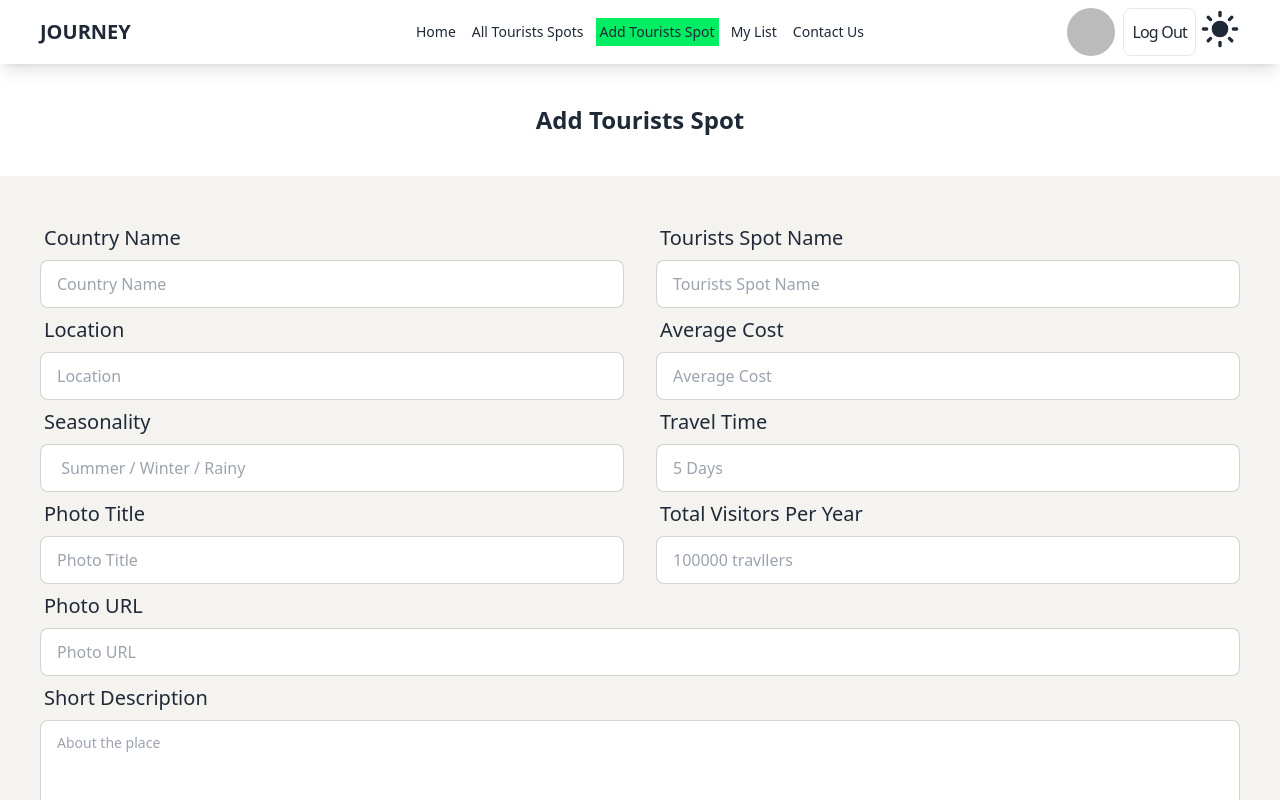
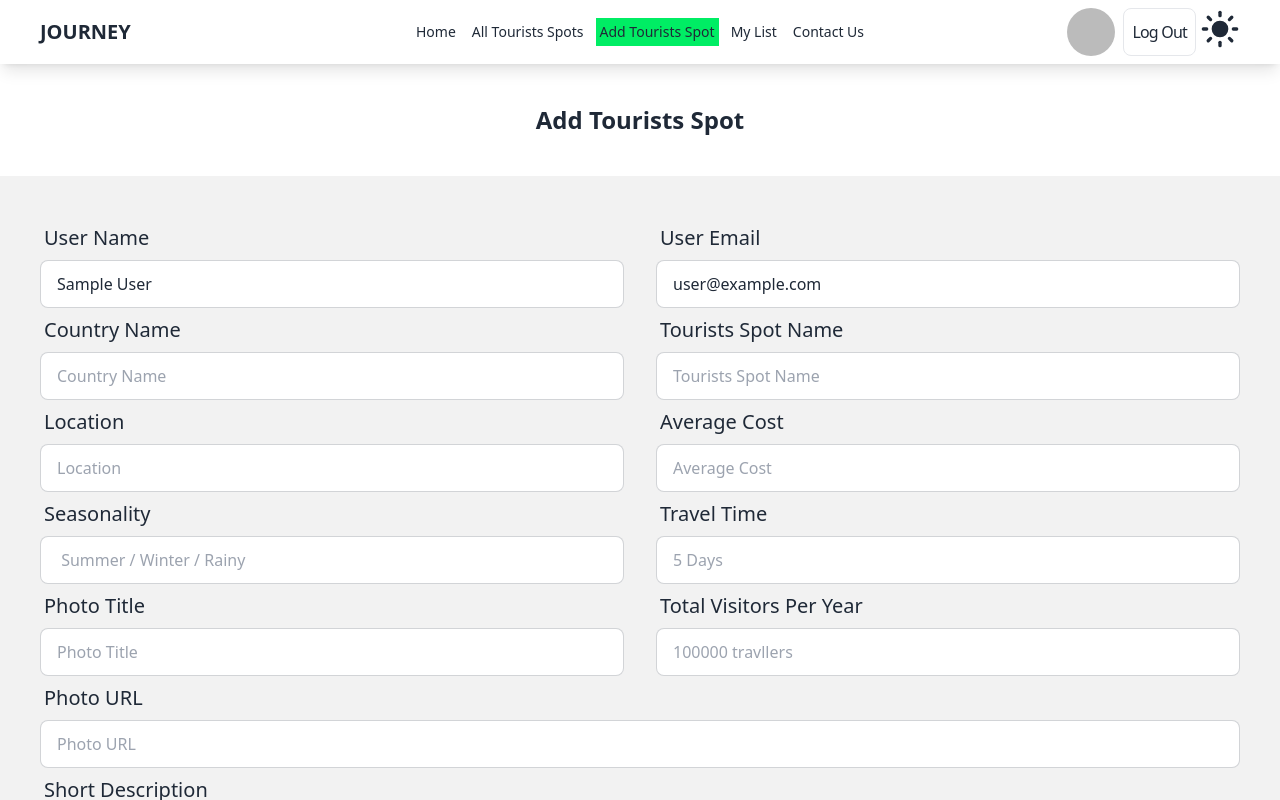
Before and after one commit to developerMohib/Journey-to-willing-place-client-assign-10, a React (Vite) app: page /addSpot in a window 1280 px wide. Shown: the top 800 px of the page. Built offline with nearby package versions, Linux system fonts and the light colour scheme; no server answers; sample sign-in values are in the browser's storage.

Commit message:
protected and private route added

```diff
--- a/src/Components/Navbar.jsx
+++ b/src/Components/Navbar.jsx
@@ -24,15 +24,10 @@ const Navbar = () => {
       console.error(error);
     });
   };
-
   useEffect(() => {
     const localTheme = localStorage.getItem("theme");
-    if (localTheme) {
-      setTheme(localTheme);
-    }
+    setTheme(localTheme);
   }, []);
-
-  // console.log(theme, 'theme age')
 
   useEffect(() => {
     localStorage.setItem("theme", theme);
@@ -40,9 +35,7 @@ const Navbar = () => {
   }, [theme]);
 
   const handleTheme = (e) => {
-    const value = e.target.checked;
-    // console.log(value, 'value')
-    if (value) {
+    if (e.target.checked) {
       setTheme("night");
     } else {
       setTheme("light");
--- /dev/null
+++ b/src/Components/Private.jsx
@@ -0,0 +1,24 @@
+import { useContext } from "react";
+import { AuthCustomContext } from "../MainProvider/MainProvider";
+import { Navigate, useLocation, useNavigate } from "react-router-dom";
+import PropTypes from 'prop-types';
+
+const Private = ({children}) => {
+     const {user, loading} = useContext(AuthCustomContext);
+     const location = useLocation() ;
+     const navigate = useNavigate();
+
+     console.log(navigate, 'location');
+     if(loading) {
+        return <span className="text-center" > Loading.... </span>
+     }
+     if(user){
+        return children ;
+     }
+
+    return <Navigate state={location?.pathname} to='/login'> </Navigate> ;
+};
+Private.propTypes = {
+    children: PropTypes.node,
+}
+export default Private;
--- /dev/null
+++ b/src/Components/Protected.jsx
@@ -0,0 +1,26 @@
+import { useContext } from "react";
+import { AuthCustomContext } from "../MainProvider/MainProvider";
+import { Navigate, useLocation, useNavigate } from "react-router-dom";
+import PropTypes from 'prop-types';
+
+
+const Protected = ({children}) => {
+    const {user, loading} = useContext(AuthCustomContext);
+     const location = useLocation() ;
+     const navigate = useNavigate();
+
+     console.log(navigate, 'location');
+     if(loading) {
+        return <span className="text-center" > Loading.... </span>
+     }
+     if(user){
+        return children ;
+     }
+
+    return <Navigate state={location?.pathname} to='/login'> </Navigate> ;
+};
+Protected.propTypes = {
+    children: PropTypes.node,
+}
+
+export default Protected;
--- a/src/Components/Slider.jsx
+++ b/src/Components/Slider.jsx
@@ -107,7 +107,7 @@ const Slider = () => {
           <h1 className="md:text-5xl text-3xl font-bold text-white ">Hello there</h1>
           {/* animation Text */}
           <h1 className="mb-5 md:text-5xl text-3xl font-bold text-white md:py-4 m-auto" >
-        Life is simple
+        Life is simple{" "}
         <span className="text-red-600 font-bold" >
           <Typewriter
             words={['Tour', 'Sleep', 'Journey', 'Repeat!']}
--- /dev/null
+++ b/src/Components/ViewDetails.jsx
@@ -0,0 +1,10 @@
+
+const ViewDetails = () => {
+    return (
+        <div>
+            <h1></h1>
+        </div>
+    );
+};
+
+export default ViewDetails;
--- a/src/MainProvider/MainProvider.jsx
+++ b/src/MainProvider/MainProvider.jsx
@@ -22,7 +22,7 @@ const MainProvider = ({children}) => {
     // sign in with google
     const signInGoogle = () => {
         setLoading(true);
-        signInWithPopup(auth, googleProvider)
+        return signInWithPopup(auth, googleProvider)
     }
     // sign in with google
     const signInGithub = () => {
--- a/src/Pages/AddSpots.jsx
+++ b/src/Pages/AddSpots.jsx
@@ -4,6 +4,7 @@ import Swal from "sweetalert2";
 
 const AddSpots = () => {
   const {user} = useContext(AuthCustomContext);
+  const name = user?.displayName ;
   const email = user?.email ;
   const handleAddSpot = (e) => {
     e.preventDefault();
@@ -49,8 +50,33 @@ const AddSpots = () => {
     <div>
       <div>
         <h1 className="text-center font-bold text-2xl my-10 ">Add Tourists Spot</h1>
-        <div className="bg-[#F4F3F0] p-10 ">
+        <div className="bg-base-200 p-10 ">
           <form onSubmit={handleAddSpot} >
+            {/* form coutry name and spot name row */}
+            <div className="md:flex gap-8 ">
+              <label className="form-control w-full">
+                <div className="label">
+                  <span className="label-text text-xl ">User Name</span>
+                </div>
+                <input
+                  type="text"
+                  defaultValue={name}
+                  placeholder="User Name"
+                  className="input input-bordered w-full"
+                />
+              </label>
+              <label className="form-control w-full">
+                <div className="label">
+                  <span className="label-text text-xl "> User Email </span>
+                </div>
+                <input
+                  type="text"
+                  defaultValue={email}
+                  placeholder="User email"
+                  className="input input-bordered w-full"
+                />
+              </label>
+            </div>
             {/* form coutry name and spot name row */}
             <div className="md:flex gap-8 ">
               <label className="form-control w-full">
--- a/src/Pages/Login.jsx
+++ b/src/Pages/Login.jsx
@@ -2,7 +2,6 @@ import { useContext, useState } from "react";
 import { FaGithub, FaGoogle, FaTwitter } from "react-icons/fa";
 import { FaFaceFrown, FaFaceGrin } from "react-icons/fa6";
 import { Link } from "react-router-dom";
-import { FaRegCircleUser } from "react-icons/fa6";
 import { AuthCustomContext } from "../MainProvider/MainProvider";
 import Swal from "sweetalert2";
 
@@ -16,7 +15,7 @@ const Login = () => {
     const name = formV.name.value;
     const email = formV.email.value;
     const password = formV.password.value;
-    console.log(password, email, 'login page')
+    console.log(password, email,name, 'login page')
 
      // send email and password in database
      logInUser(email, password)
@@ -37,8 +36,8 @@ const Login = () => {
        console.error(error.message, 'login page');
        Swal.fire({
          icon: 'error',
-         title: 'Oops...',
-         text: 'Login failed! Please register and try again.'
+         title: "Ooop...!",
+         text: 'This Email already used!.'
        });
      });
   }
@@ -46,6 +45,11 @@ const Login = () => {
     signInGoogle()
       .then((result) => {
         console.log(result.user);
+        Swal.fire({
+          icon: 'success',
+          title: "success!",
+          text: 'You have logged in successfully!.'
+        });
       })
       .catch((error) => {
         console.error(error);
@@ -56,6 +60,11 @@ const Login = () => {
       .then((result) => {
         const user = result.user;
         console.log(user);
+        Swal.fire({
+          icon: 'success',
+          title: "success!",
+          text: 'You have logged in successfully!.'
+        });
       })
       .catch((error) => {
         console.error(error);
@@ -67,9 +76,6 @@ const Login = () => {
     <div>
       <div className="text-center mt-10">
         <h1 className="md:text-5xl text-3xl font-bold ">Log In</h1>
-        <FaRegCircleUser className="md:text-8xl text-5xl mt-5 font-bold mx-auto">
-          {" "}
-        </FaRegCircleUser>
       </div>
       <div className="md:grid grid-cols-2 items-center my-10 px-10 justify-between">
         <div>
```
Also changed, not shown: src/Routes.jsx (+8 -1 lines).
